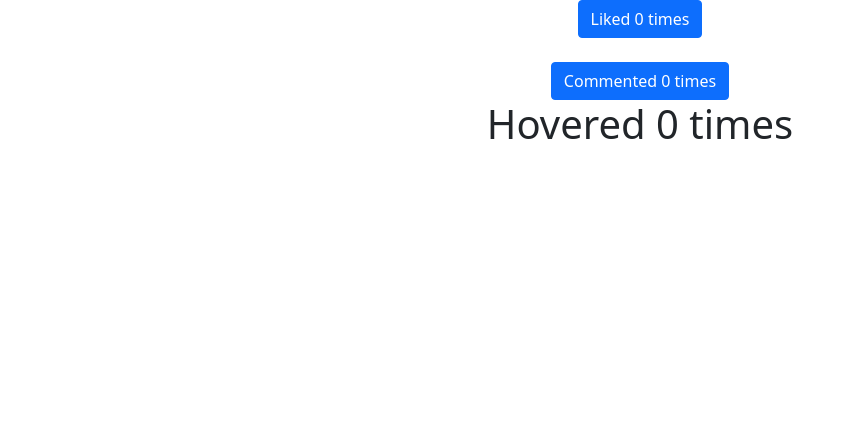
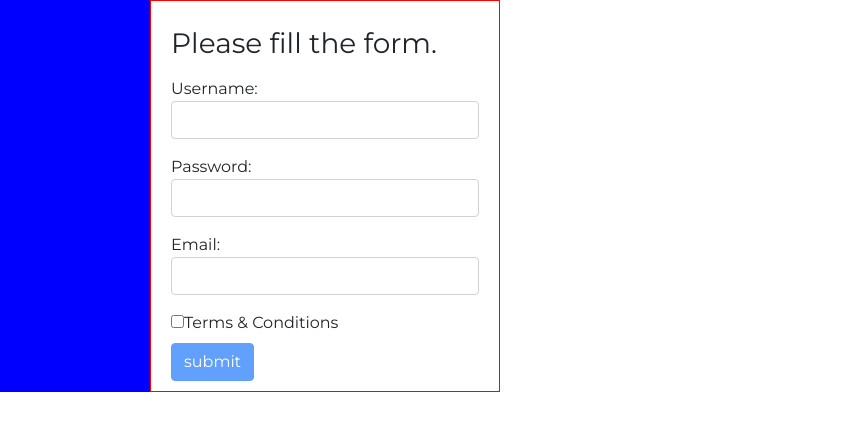
Before and after one commit to shubhamsharma2k/prerequisites-KT, a React (Create React App) app: page / in a window 1280 px wide. Shown: the top 430 px of the page, without its empty margins (0-855 px from the left). Built offline with nearby package versions, Linux system fonts and the light colour scheme.

Commit message:
added new form testing sample files

```diff
--- a/src/App.js
+++ b/src/App.js
@@ -1,15 +1,10 @@
 import "./App.css";
 import "./components/sass/style.css";
-import ClickCounter from "./components/HOC/ClickCounter";
-import HoverCounter from "./components/HOC/HoverCounter";
-import CommentCounter from "./components/HOC/CommentCounter";
-
+import Form from "./components/testing/Form";
 const App = () => {
   return (
     <>
-      <ClickCounter />
-      <CommentCounter />
-      <HoverCounter />
+      <Form />
     </>
   );
 };
--- a/src/components/sass/style.css
+++ b/src/components/sass/style.css
@@ -1,3 +1,9 @@
+@import url("https://fonts.googleapis.com/css2?family=Montserrat&display=swap");
+
+* {
+  font-family: "Montserrat", sans-serif;
+}
+
 .flex-container {
   display: -webkit-box;
   display: -ms-flexbox;
--- /dev/null
+++ b/src/components/testing/Form.jsx
@@ -0,0 +1,16 @@
+import React from "react";
+import "./form.css";
+import FormOne from "./FormOne";
+
+const Form = () => {
+  return (
+    <>
+      <div className="d-flex main_container">
+        <div className="left"></div>
+        <FormOne />
+      </div>
+    </>
+  );
+};
+
+export default Form;
--- /dev/null
+++ b/src/components/testing/FormOne.jsx
@@ -0,0 +1,101 @@
+import React, { useState } from "react";
+
+const FormOne = () => {
+  const [formData, setFormData] = useState({
+    userName: "",
+    password: "",
+    email: "",
+    checked: false,
+    disabled: true,
+  });
+
+  const { userName, password, email, checked, disabled } = formData;
+
+  const handleChange = (e) => {
+    setFormData({ ...formData, [e.target.name]: e.target.value });
+  };
+
+  const handleSubmit = (e) => {
+    e.preventDefault();
+  };
+
+  const handleCheckbox = () => {
+    return setFormData({ ...formData, checked: !checked });
+  };
+
+  return (
+    <div className="right d-flex flex-column ">
+      <form onSubmit={handleSubmit}>
+        <h3 className="my-3">Please fill the form.</h3>
+
+        <div className="mt-1">
+          <label htmlFor="username">Username:</label>
+          <input
+            type="text"
+            id="username"
+            className="form-control"
+            name="userName"
+            value={userName}
+            onChange={(e) => handleChange(e)}
+          />
+        </div>
+        <div className="mt-3">
+          <label htmlFor="password">Password:</label>
+          <input
+            type="password"
+            id="password"
+            name="password"
+            value={password}
+            className="form-control"
+            onChange={(e) => handleChange(e)}
+          />
+        </div>
+
+        <div className="mt-3">
+          <label htmlFor="email">Email:</label>
+          <input
+            id="email"
+            type="email"
+            name="email"
+            value={email}
+            className="form-control"
+            onChange={(e) => handleChange(e)}
+          />
+        </div>
+
+        <div className="mt-3">
+          <input
+            type="checkbox"
+            name="checkbox"
+            className="custom-control-input"
+            id="checkbox"
+            checked={checked}
+            onChange={handleCheckbox}
+          />
+          <label className="custom-control-label" htmlFor="checkbox">
+            Terms & Conditions
+          </label>
+        </div>
+
+        <div className="mt-2">
+          <button
+            type="submit"
+            className="btn btn-primary"
+            disabled={
+              userName !== "" &&
+              password !== "" &&
+              email !== "" &&
+              checked === true
+                ? !disabled
+                : disabled
+            }
+          >
+            submit
+          </button>
+        </div>
+      </form>
+    </div>
+  );
+};
+
+export default FormOne;
--- /dev/null
+++ b/src/components/testing/form.css
@@ -0,0 +1,16 @@
+.main_container {
+  width: auto;
+  height: auto;
+  flex-wrap: wrap;
+}
+
+.left {
+  background-color: blue;
+  width: 150px;
+}
+
+.right {
+  width: 350px;
+  border: 1px solid red;
+  padding: 10px 20px;
+}
```
Also changed, not shown: 2 other files (tests, documents, lock files or other folders). Lines whose indentation alone changed are shown as unchanged.
